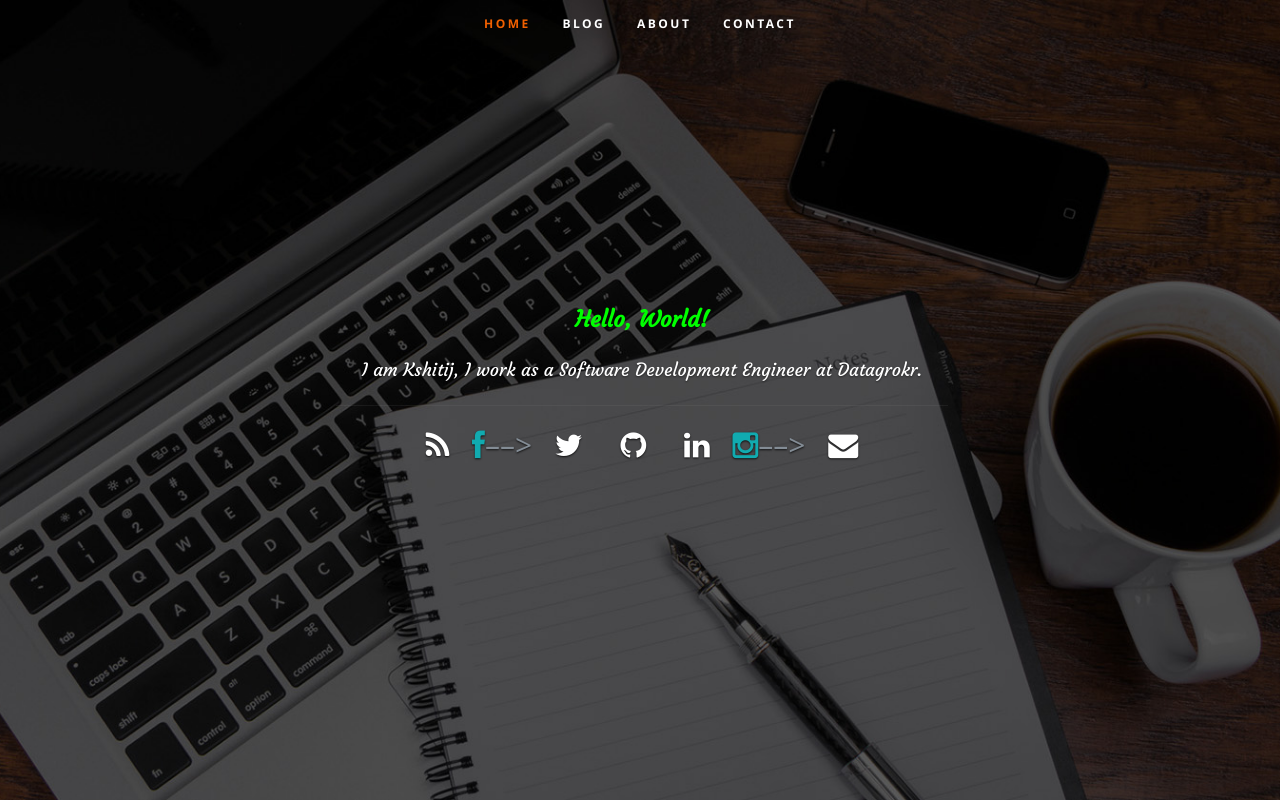
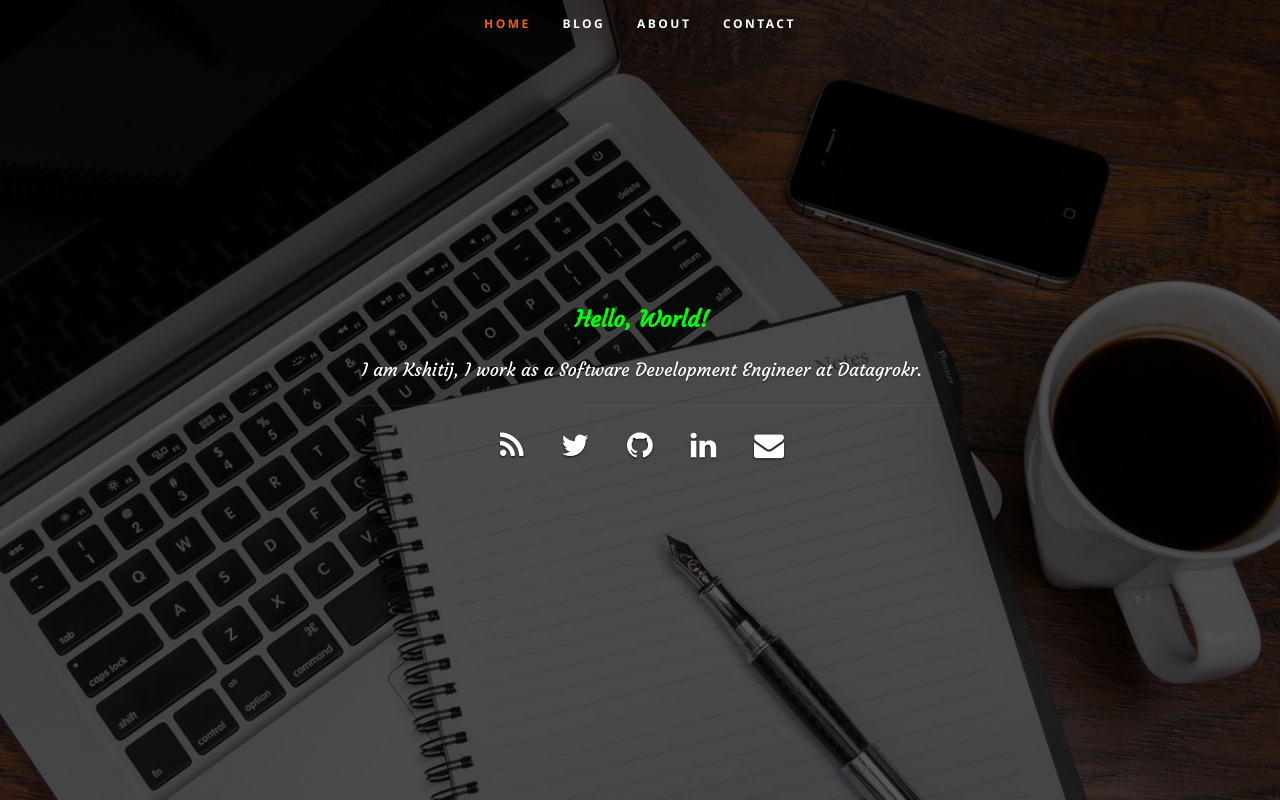
Before and after one commit to kshitiz/Kshitiz.github.io, a plain HTML site: page index.html in a window 1280 px wide. Drawn offline with nearby package versions, Linux system fonts and the light colour scheme; a web font is replaced by a local one.

Commit message:
remove social media link

```diff
--- a/index.html
+++ b/index.html
@@ -71,11 +71,9 @@
             <hr />
             <ul class="social">
 	       <li><a href="https://kshtj.wordpress.com/" target="_blank"><i class="fa fa-rss"></i></a></li>
-               <! ––<li><a href="https://facebook.com/ikshitij1" target="_blank"><i class="fa fa-facebook"></i></a></li>––>
                <li><a href="https://twitter.com/ikshitij1" target="_blank"><i class="fa fa-twitter"></i></a></li>
                <li><a href="https://github.com/ikshitiz" target="_blank"><i class="fa fa-github"></i></a></li>
                <li><a href="https://linkedin.com/in/iKshitij" target="_blank"><i class="fa fa-linkedin"></i></a></li>
-               <! ––<li><a href="https://instagram.com/iKshitiz" target="_blank"><i class="fa fa-instagram"></i></a></li>––>
                <li><a href="mailto:kshtjkmr35@gmail.com" target="_blank"><i class="fa fa-envelope"></i></a></li>
             </ul>
          </div>
```
